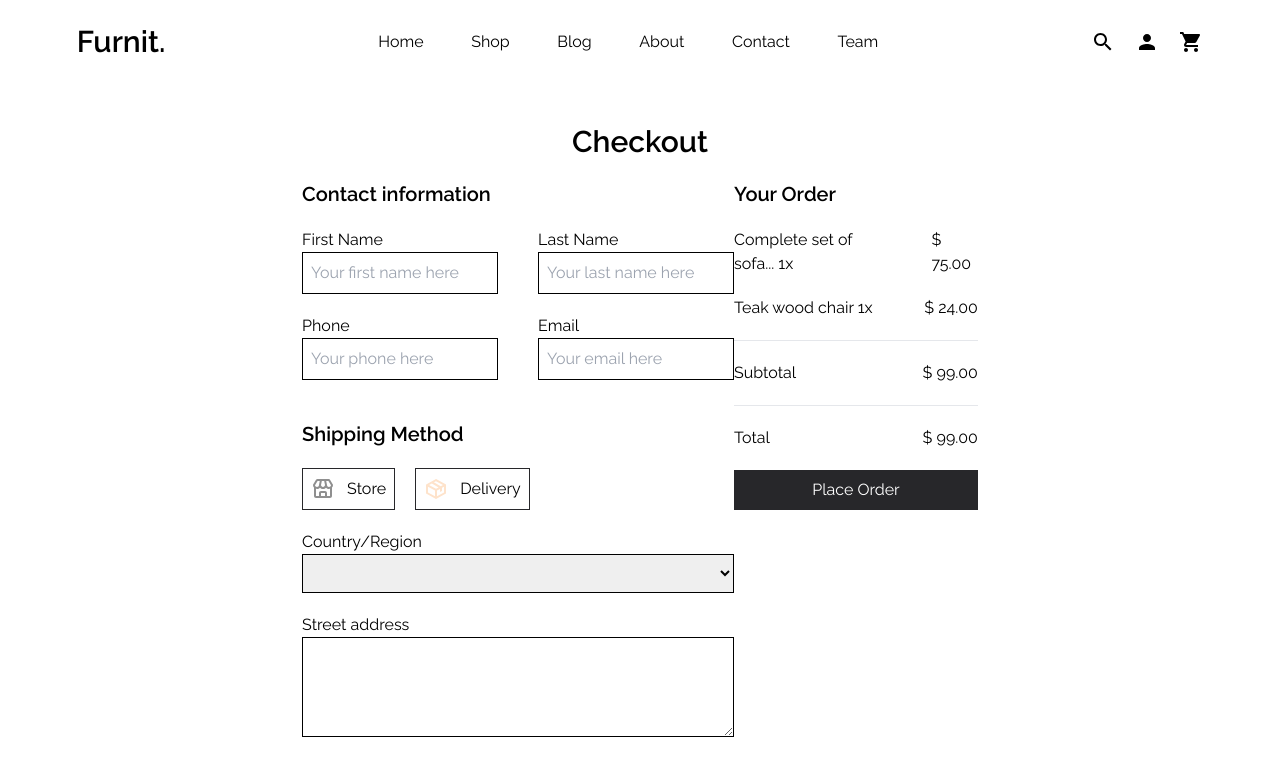
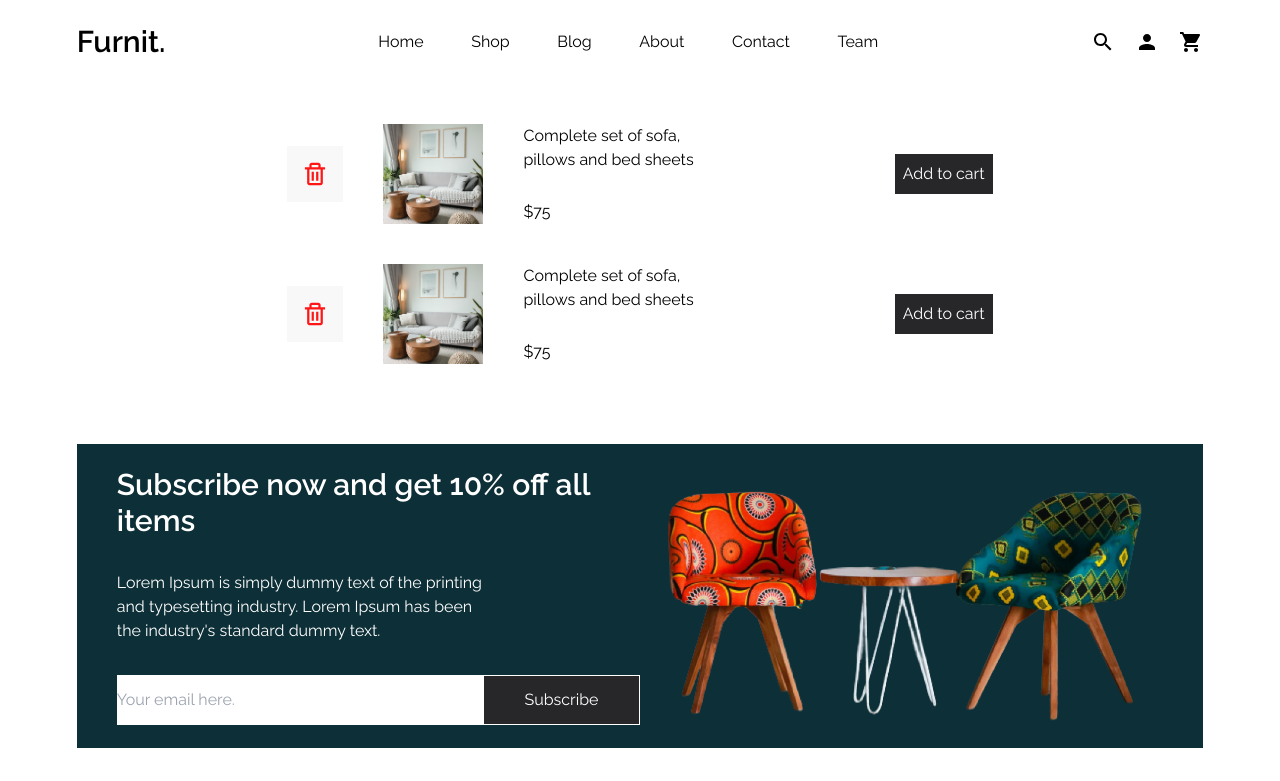
Before and after one commit to Prathamesh942/Furnit, a React (Vite) app: page / in a window 1280 px wide. Shown: the top 781 px of the page. Built offline with nearby package versions, Linux system fonts and the light colour scheme.

Commit message:
added wishlist page

```diff
--- a/src/App.jsx
+++ b/src/App.jsx
@@ -4,6 +4,7 @@ import Checkout from "./pages/Checkout";
 import Home from "./pages/Home";
 import Product from "./pages/Product";
 import Shop from "./pages/Shop";
+import Wishlist from "./pages/Wishlist";
 
 function App() {
   return (
@@ -12,7 +13,8 @@ function App() {
       {/* <Shop /> */}
       {/* <Product /> */}
       {/* <Cart /> */}
-      <Checkout />
+      {/* <Checkout /> */}
+      <Wishlist />
     </div>
   );
 }
--- a/src/pages/Cart.jsx
+++ b/src/pages/Cart.jsx
@@ -18,7 +18,7 @@ const cartdata = [
   },
 ];
 
-const ProductInCart = ({ data, onadd }) => {
+export const ProductInCart = ({ data, onadd }) => {
   const [count, setCount] = useState(data.quantity);
   console.log(data);
   return (
--- /dev/null
+++ b/src/pages/Wishlist.jsx
@@ -0,0 +1,53 @@
+import React from "react";
+import Navbar from "../components/Navbar";
+import Newsletter from "../components/Home/Newsletter";
+import Footer from "../components/Footer";
+import { ProductInCart } from "./Cart";
+
+const cartdata = [
+  {
+    cover: "assetsimg_rectangle1475.png",
+    name: "Complete set of sofa, pillows and bed sheets",
+    price: 75,
+    quantity: 1,
+  },
+  {
+    cover: "assetsimg_rectangle1475.png",
+    name: "Complete set of sofa, pillows and bed sheets",
+    price: 75,
+    quantity: 1,
+  },
+];
+
+const Wishlist = () => {
+  return (
+    <div className=" px-[6vw]">
+      <Navbar />
+      <div className="  w-[100%] flex flex-col gap-10 items-center py-10">
+        {cartdata.map((data) => {
+          return (
+            <div className=" flex gap-10 h-[100px] justify-between items-center">
+              <img src="assets\img_trash.svg" alt="" className=" w-14" />
+              <img
+                src="assets\img_rectangle1475.png"
+                alt=""
+                className=" aspect-square h-[100%] object-cover"
+              />
+              <div className=" flex flex-col justify-between h-[100%]">
+                <h3 className=" w-[60%]">{data.name}</h3>
+                <span>${data.price}</span>
+              </div>
+              <button className=" p-2 bg-zinc-800 text-white">
+                Add to cart
+              </button>
+            </div>
+          );
+        })}
+      </div>
+      <Newsletter />
+      <Footer />
+    </div>
+  );
+};
+
+export default Wishlist;
```
